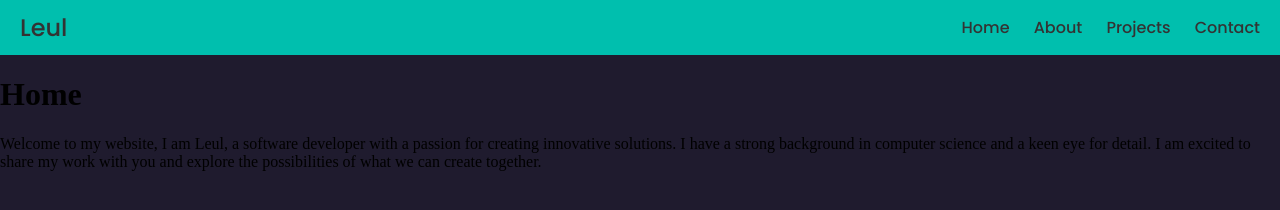
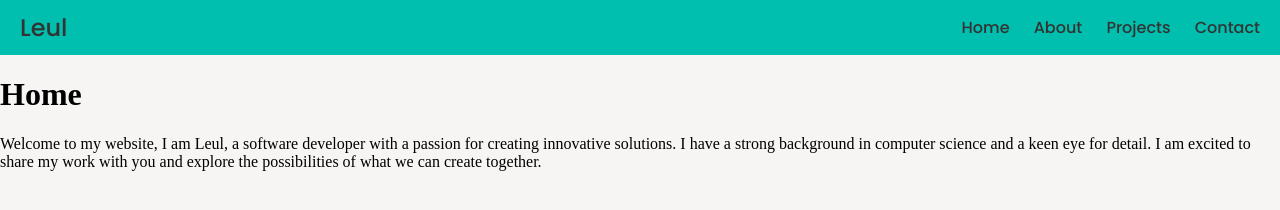
Before and after one commit to akl-leul/leul-ayfokru-portfolio, a plain HTML site: page index.html in a window 1280 px wide. Drawn offline with nearby package versions, Linux system fonts and the light colour scheme.

Commit message:
update all

```diff
--- a/css/style.css
+++ b/css/style.css
@@ -18,7 +18,7 @@ body {
     box-sizing: border-box;
     margin: 0;
     padding: 0;
-    background-color: var(--secondary-color);
+    background-color: var(--background-color);
     scroll-behavior: smooth;
 }
 
```
